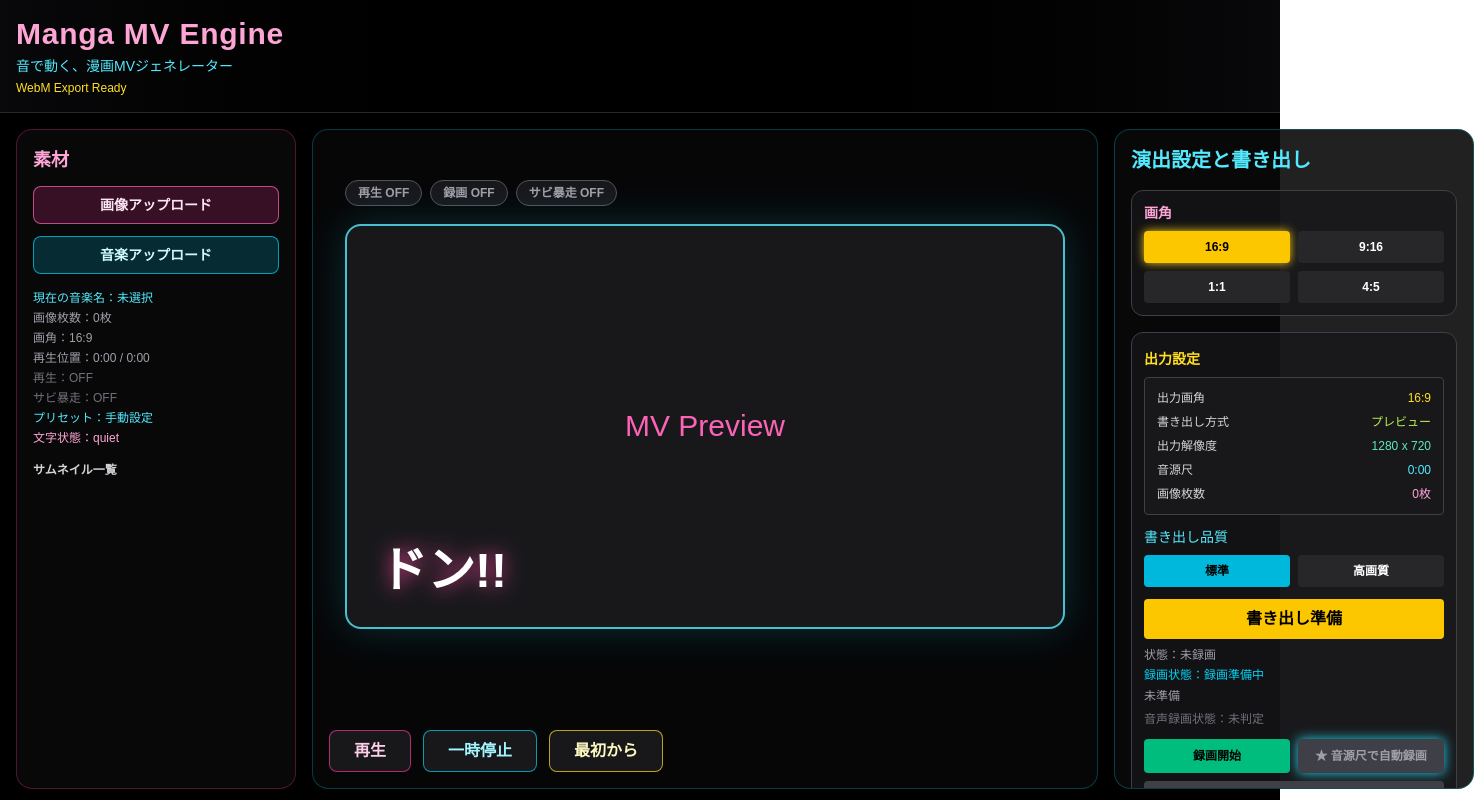
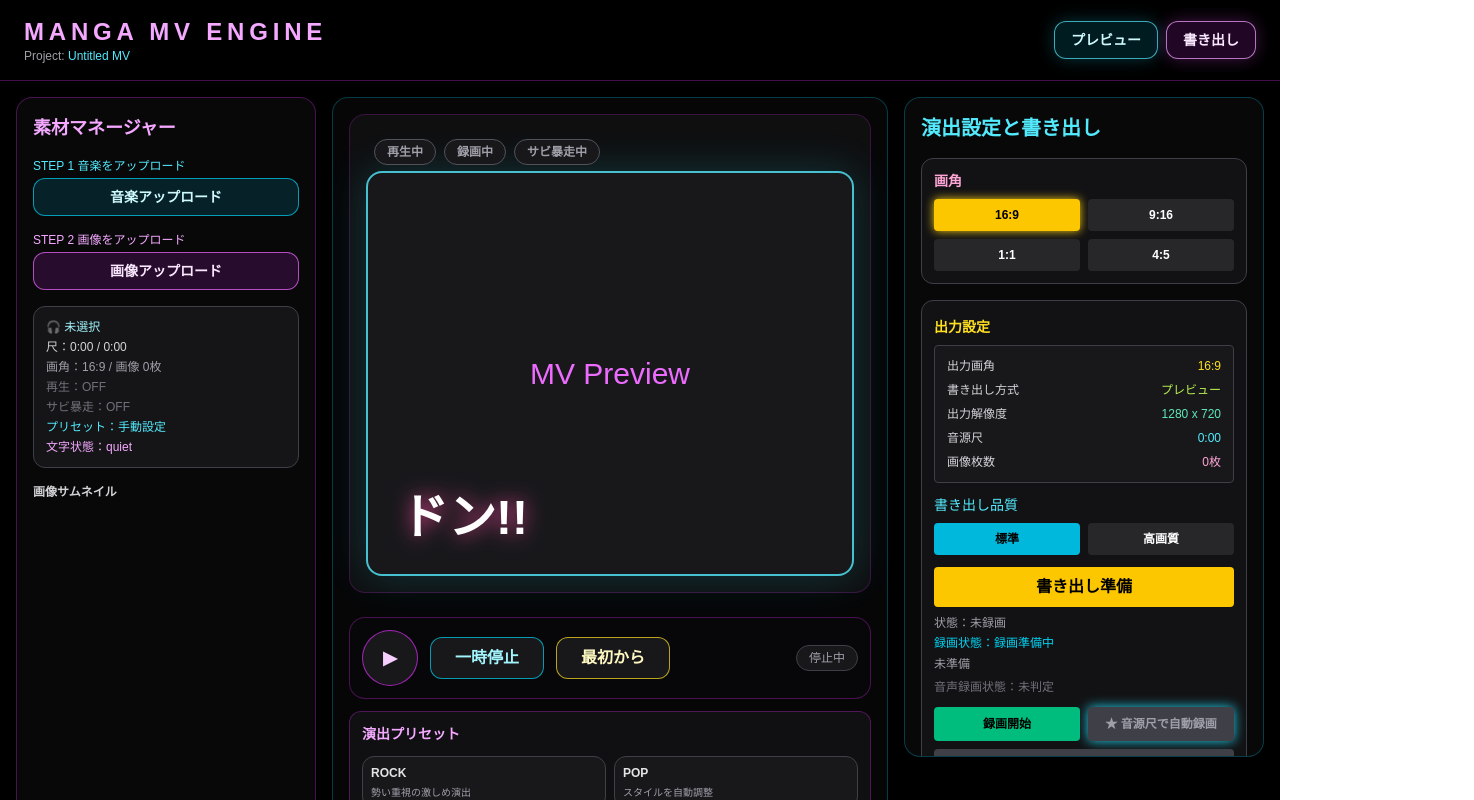
Before and after one commit to utugorou/manga-mv-engine, a Next.js app: page / in a window 1280 px wide. Shown: the top 800 px of the page, 1474 px wide, since content can reach past the window. Built offline with nearby package versions, Linux system fonts and the light colour scheme.

Commit message:
Redesign editor UI with neon three-column layout

```diff
--- a/app/page.tsx
+++ b/app/page.tsx
@@ -1294,12 +1294,19 @@ export default function Home() {
         }
       `}</style>
 
-      <div className="px-4 py-4 border-b border-zinc-800 bg-gradient-to-r from-zinc-950 via-black to-zinc-950">
-        <h1 className="text-3xl font-black tracking-wide text-pink-300">Manga MV Engine</h1>
-        <p className="text-sm text-cyan-300 mt-1">音で動く、漫画MVジェネレーター</p>
-        <p className="text-xs text-yellow-300 mt-1">WebM Export Ready</p>
-      </div>
-      <div className="grid grid-cols-1 xl:grid-cols-[280px_1fr_360px] gap-4 p-4">
+      <header className="sticky top-0 z-30 border-b border-fuchsia-500/30 bg-black/90 px-6 py-4 backdrop-blur">
+        <div className="flex items-center justify-between">
+          <div>
+            <h1 className="text-2xl font-black tracking-[0.2em] text-fuchsia-300">MANGA MV ENGINE</h1>
+            <p className="text-xs text-zinc-400">Project: <span className="text-cyan-300">Untitled MV</span></p>
+          </div>
+          <div className="flex gap-2">
+            <button className="rounded-xl border border-cyan-300/70 bg-cyan-500/15 px-4 py-2 text-sm font-bold text-cyan-100 shadow-[0_0_16px_rgba(34,211,238,0.25)]">プレビュー</button>
+            <button className="rounded-xl border border-fuchsia-300/70 bg-fuchsia-500/15 px-4 py-2 text-sm font-bold text-fuchsia-100 shadow-[0_0_16px_rgba(217,70,239,0.3)]">書き出し</button>
+          </div>
+        </div>
+      </header>
+      <div className="grid grid-cols-1 xl:grid-cols-[300px_minmax(0,1fr)_360px] gap-4 p-4">
         <UploadPanel
           handleImageUpload={handleImageUpload}
           handleAudioUpload={handleAudioUpload}
@@ -1321,7 +1328,7 @@ export default function Home() {
           }}
         />
         <div className="flex flex-col rounded-2xl border border-cyan-500/30 bg-zinc-950/70 p-4">
-          <div className="flex-1 flex items-center justify-center p-4">
+          <div className="flex-1 rounded-2xl border border-fuchsia-500/20 bg-zinc-900/50 p-4 flex items-center justify-center">
             <PreviewStage
               previewSizeClass={getPreviewSizeClass()}
               chorusBoost={chorusBoost}
@@ -1363,6 +1370,7 @@ export default function Home() {
               switchMode={switchMode}
               formatTime={formatTime}
             />
+            <div className="rounded-xl border border-fuchsia-500/30 bg-zinc-900/60 p-3"><PresetPanel presetList={presetList} activePreset={activePreset} applyPreset={applyPreset} /></div>
           </div>
         </div>
         <div className="max-h-[calc(100vh-140px)] overflow-y-auto rounded-2xl border border-cyan-500/30 bg-zinc-950/90 p-4">
@@ -1408,7 +1416,6 @@ export default function Home() {
                 formatTime={formatTime}
               />
             </div>
-            <div className="rounded-xl border border-zinc-700 bg-zinc-900/70 p-3"><PresetPanel presetList={presetList} activePreset={activePreset} applyPreset={applyPreset} /></div>
             <div className="rounded-xl border border-zinc-700 bg-zinc-900/70 p-3">
               <SettingsPanel
                 switchMode={switchMode}
--- a/src/components/ControlButtons.tsx
+++ b/src/components/ControlButtons.tsx
@@ -2,29 +2,30 @@ type Props = { isPlaying: boolean; onPlay: () => void; onPause: () => void; onRe
 
 export default function ControlButtons({ isPlaying, onPlay, onPause, onReset }: Props) {
   return (
-    <div className="flex flex-wrap items-center gap-3">
+    <div className="flex flex-wrap items-center gap-3 rounded-2xl border border-fuchsia-500/30 bg-zinc-950/70 p-3">
       <button
         onClick={onPlay}
-        className={`px-6 py-2 rounded-lg font-bold border transition-all ${
+        className={`h-14 w-14 rounded-full font-black border transition-all text-lg ${
           isPlaying
-            ? "bg-pink-500/85 border-pink-300 shadow-[0_0_20px_#ec4899] text-white"
-            : "bg-zinc-900 border-pink-500/70 hover:bg-pink-500/20 text-pink-200"
+            ? "bg-gradient-to-br from-fuchsia-500 to-pink-500 border-fuchsia-200 shadow-[0_0_24px_#d946ef] text-white"
+            : "bg-zinc-900 border-fuchsia-500/70 hover:bg-fuchsia-500/20 text-fuchsia-200"
         }`}
       >
-        {isPlaying ? "再生中" : "再生"}
+        ▶
       </button>
       <button
         onClick={onPause}
-        className="px-6 py-2 rounded-lg font-bold border border-cyan-400/70 bg-zinc-900 hover:bg-cyan-500/20 text-cyan-200"
+        className="px-6 py-2 rounded-xl font-bold border border-cyan-400/70 bg-zinc-900 hover:bg-cyan-500/20 text-cyan-200"
       >
         一時停止
       </button>
       <button
         onClick={onReset}
-        className="px-6 py-2 rounded-lg font-bold border border-yellow-300/70 bg-zinc-900 hover:bg-yellow-400/20 text-yellow-100"
+        className="px-6 py-2 rounded-xl font-bold border border-yellow-300/70 bg-zinc-900 hover:bg-yellow-400/20 text-yellow-100"
       >
         最初から
       </button>
+      <span className={`ml-auto rounded-full px-3 py-1 text-xs border ${isPlaying ? "border-fuchsia-300 bg-fuchsia-500/20 text-fuchsia-100" : "border-zinc-700 bg-zinc-900 text-zinc-400"}`}>{isPlaying ? "再生中" : "停止中"}</span>
     </div>
   );
 }
--- a/src/components/PresetPanel.tsx
+++ b/src/components/PresetPanel.tsx
@@ -18,27 +18,21 @@ type PresetPanelProps = {
   applyPreset: (preset: PresetName) => void;
 };
 
-export default function PresetPanel({
-  presetList,
-  activePreset,
-  applyPreset,
-}: PresetPanelProps) {
+const presetDescriptions: Partial<Record<PresetName, string>> = {
+  FUNK: "グルーヴ重視のノリ系",
+  ROCK: "勢い重視の激しめ演出",
+  "漫画BATTLE": "強いコマ割りと擬音",
+};
+
+export default function PresetPanel({ presetList, activePreset, applyPreset }: PresetPanelProps) {
   return (
-    <div className="pt-1 pb-3 border-b border-zinc-700">
-      <p className="text-sm mb-2 text-pink-300 font-bold">演出プリセット</p>
-
+    <div>
+      <p className="mb-3 text-sm font-bold text-fuchsia-300">演出プリセット</p>
       <div className="grid grid-cols-2 gap-2">
         {presetList.map((preset) => (
-          <button
-            key={preset}
-            onClick={() => applyPreset(preset)}
-            className={`p-2 rounded text-xs font-bold ${
-              activePreset === preset
-                ? "bg-pink-500 text-white shadow-[0_0_12px_#ec4899]"
-                : "bg-zinc-800 hover:bg-zinc-700"
-            }`}
-          >
-            {preset}
+          <button key={preset} onClick={() => applyPreset(preset)} className={`rounded-xl border p-2 text-left transition-all ${activePreset === preset ? "border-fuchsia-300 bg-fuchsia-500/20 text-white shadow-[0_0_16px_#d946ef]" : "border-zinc-700 bg-zinc-900 hover:border-fuchsia-500/50 text-zinc-200"}`}>
+            <p className="text-xs font-black">{preset}</p>
+            <p className="mt-1 text-[10px] text-zinc-400">{presetDescriptions[preset] ?? "スタイルを自動調整"}</p>
           </button>
         ))}
       </div>
--- a/src/components/PreviewStage.tsx
+++ b/src/components/PreviewStage.tsx
@@ -1,18 +1,7 @@
 import EffectOverlays from "./EffectOverlays";
 
-type PositionType =
-  | "topLeft"
-  | "topRight"
-  | "bottomLeft"
-  | "bottomRight"
-  | "center";
-
-type PanelPattern =
-  | "classic"
-  | "vertical"
-  | "horizontal"
-  | "diagonal"
-  | "action";
+type PositionType = "topLeft" | "topRight" | "bottomLeft" | "bottomRight" | "center";
+type PanelPattern = "classic" | "vertical" | "horizontal" | "diagonal" | "action";
 
 type PreviewStageProps = {
   previewSizeClass: string;
@@ -38,44 +27,22 @@ type PreviewStageProps = {
 };
 
 export default function PreviewStage(props: PreviewStageProps) {
-  const {
-    previewSizeClass,
-    chorusBoost,
-    showGlitch,
-    selectedImage,
-    isPlaying,
-    isRecording,
-    getMotionStyle,
-  } = props;
+  const { previewSizeClass, chorusBoost, showGlitch, selectedImage, isPlaying, isRecording, getMotionStyle } = props;
 
   return (
-    <div className="relative flex items-center justify-center">
-      <div className="absolute -top-11 left-0 flex gap-2 text-xs font-bold">
-        <span className={`rounded-full border px-3 py-1 ${isPlaying ? "border-pink-300 bg-pink-500/30 text-pink-100 shadow-[0_0_14px_#ec4899]" : "border-zinc-600 bg-zinc-900 text-zinc-400"}`}>再生 {isPlaying ? "ON" : "OFF"}</span>
-        <span className={`rounded-full border px-3 py-1 ${isRecording ? "border-rose-300 bg-rose-500/30 text-rose-100 shadow-[0_0_14px_#f43f5e]" : "border-zinc-600 bg-zinc-900 text-zinc-400"}`}>録画 {isRecording ? "ON" : "OFF"}</span>
-        <span className={`rounded-full border px-3 py-1 ${chorusBoost ? "border-yellow-200 bg-yellow-400/30 text-yellow-100 shadow-[0_0_14px_#facc15]" : "border-zinc-600 bg-zinc-900 text-zinc-400"}`}>サビ暴走 {chorusBoost ? "ON" : "OFF"}</span>
+    <div className="relative flex w-full items-center justify-center">
+      <div className="absolute left-2 top-2 z-20 flex gap-2 text-xs font-bold">
+        <span className={`rounded-full border px-3 py-1 ${isPlaying ? "border-fuchsia-300 bg-fuchsia-500/30 text-fuchsia-100 shadow-[0_0_14px_#ec4899]" : "border-zinc-600 bg-zinc-900 text-zinc-400"}`}>再生中</span>
+        <span className={`rounded-full border px-3 py-1 ${isRecording ? "border-rose-300 bg-rose-500/30 text-rose-100 shadow-[0_0_14px_#f43f5e]" : "border-zinc-600 bg-zinc-900 text-zinc-400"}`}>録画中</span>
+        <span className={`rounded-full border px-3 py-1 ${chorusBoost ? "border-yellow-200 bg-yellow-400/30 text-yellow-100 shadow-[0_0_14px_#facc15]" : "border-zinc-600 bg-zinc-900 text-zinc-400"}`}>サビ暴走中</span>
       </div>
 
-      <div
-        className={`${previewSizeClass} bg-zinc-900 border-2 border-cyan-300/80 rounded-2xl relative overflow-hidden flex items-center justify-center transition-all duration-150 shadow-[0_0_40px_rgba(34,211,238,0.2)] ${
-          chorusBoost
-            ? "shadow-[0_0_70px_#ec4899] scale-[1.02]"
-            : showGlitch
-            ? "shadow-[0_0_40px_#ec4899]"
-            : ""
-        }`}
-      >
+      <div className={`${previewSizeClass} mt-10 bg-zinc-900 border-2 border-cyan-300/80 rounded-2xl relative overflow-hidden flex items-center justify-center transition-all duration-150 shadow-[0_0_40px_rgba(34,211,238,0.2)] ${chorusBoost ? "shadow-[0_0_70px_#ec4899] scale-[1.02]" : showGlitch ? "shadow-[0_0_40px_#ec4899]" : ""}`}>
         {selectedImage ? (
-          <img
-            src={selectedImage}
-            alt=""
-            className={`w-full h-full object-cover ${showGlitch || chorusBoost ? "contrast-125 saturate-150" : ""}`}
-            style={{ animation: isPlaying ? getMotionStyle() : "none" }}
-          />
+          <img src={selectedImage} alt="" className={`w-full h-full object-cover ${showGlitch || chorusBoost ? "contrast-125 saturate-150" : ""}`} style={{ animation: isPlaying ? getMotionStyle() : "none" }} />
         ) : (
-          <p className="text-3xl text-pink-400">MV Preview</p>
+          <p className="text-3xl text-fuchsia-400">MV Preview</p>
         )}
-
         <EffectOverlays {...props} selectedImage={selectedImage} isPlaying={isPlaying} />
       </div>
     </div>
--- a/src/components/UploadPanel.tsx
+++ b/src/components/UploadPanel.tsx
@@ -1,9 +1,4 @@
-import type {
-  AspectRatio,
-  AudioMood,
-  MotionType,
-  PresetName,
-} from "../types/mv";
+import type { AspectRatio, AudioMood, MotionType, PresetName } from "../types/mv";
 
 type UploadPanelProps = {
   handleImageUpload: (event: React.ChangeEvent<HTMLInputElement>) => void;
@@ -23,77 +18,34 @@ type UploadPanelProps = {
   onSelectImage: (image: string, index: number) => void;
 };
 
-export default function UploadPanel({
-  handleImageUpload,
-  handleAudioUpload,
-  audioName,
-  aspectRatio,
-  formatTime,
-  audioDuration,
-  currentTime,
-  images,
-  currentImageIndex,
-  isPlaying,
-  chorusBoost,
-  activePreset,
-  audioMood,
-  imageMotions,
-  onSelectImage,
-}: UploadPanelProps) {
+export default function UploadPanel({ handleImageUpload, handleAudioUpload, audioName, aspectRatio, formatTime, audioDuration, currentTime, images, currentImageIndex, isPlaying, chorusBoost, activePreset, audioMood, imageMotions, onSelectImage }: UploadPanelProps) {
   const getMotionLabel = (motion?: MotionType) => {
-    const labels: Record<MotionType, string> = {
-      zoomIn: "ズームイン",
-      zoomOut: "ズームアウト",
-      panLeft: "左パン",
-      panRight: "右パン",
-      shake: "シェイク",
-      comic: "漫画揺れ",
-      panUp: "上パン",
-      panDown: "下パン",
-      diagonalPan: "斜めパン",
-      slowZoomIn: "ゆっくりズームイン",
-      breathZoom: "呼吸ズーム",
-      impactZoom: "インパクトズーム",
-      glitchJump: "グリッチジャンプ",
-      grooveBounce: "グルーヴバウンス",
-      sideGroove: "横ノリ",
-      handheld: "手持ちカメラ風",
-    };
-    if (!motion) return "ズームイン";
-    return labels[motion];
+    const labels: Record<MotionType, string> = { zoomIn: "ズームイン", zoomOut: "ズームアウト", panLeft: "左パン", panRight: "右パン", shake: "シェイク", comic: "漫画揺れ", panUp: "上パン", panDown: "下パン", diagonalPan: "斜めパン", slowZoomIn: "ゆっくりズームイン", breathZoom: "呼吸ズーム", impactZoom: "インパクトズーム", glitchJump: "グリッチジャンプ", grooveBounce: "グルーヴバウンス", sideGroove: "横ノリ", handheld: "手持ちカメラ風" };
+    return motion ? labels[motion] : "ズームイン";
   };
 
   return (
-    <div className="h-full rounded-2xl border border-pink-500/30 bg-zinc-950/90 p-4 overflow-y-auto">
-      <h2 className="mb-3 text-lg font-black text-pink-300">素材</h2>
+    <div className="h-full rounded-2xl border border-fuchsia-500/30 bg-zinc-950/90 p-4 overflow-y-auto space-y-4">
+      <h2 className="text-lg font-black text-fuchsia-300">素材マネージャー</h2>
+      <label className="block"><p className="mb-1 text-xs text-cyan-300">STEP 1 音楽をアップロード</p><div className="w-full cursor-pointer rounded-xl border border-cyan-400/70 bg-cyan-500/15 p-2 text-center text-sm font-bold text-cyan-100 hover:bg-cyan-500/30">音楽アップロード</div><input type="file" accept="audio/*" className="hidden" onChange={handleAudioUpload} /></label>
+      <label className="block"><p className="mb-1 text-xs text-fuchsia-300">STEP 2 画像をアップロード</p><div className="w-full cursor-pointer rounded-xl border border-fuchsia-400/70 bg-fuchsia-500/15 p-2 text-center text-sm font-bold text-fuchsia-100 hover:bg-fuchsia-500/30">画像アップロード</div><input type="file" accept="image/*" multiple className="hidden" onChange={handleImageUpload} /></label>
 
-      <label className="mb-3 block">
-        <div className="w-full cursor-pointer rounded-lg border border-pink-400/70 bg-pink-500/20 p-2 text-center text-sm font-bold text-pink-100 hover:bg-pink-500/35">画像アップロード</div>
-        <input type="file" accept="image/*" multiple className="hidden" onChange={handleImageUpload} />
-      </label>
-
-      <label className="mb-4 block">
-        <div className="w-full cursor-pointer rounded-lg border border-cyan-400/70 bg-cyan-500/20 p-2 text-center text-sm font-bold text-cyan-100 hover:bg-cyan-500/35">音楽アップロード</div>
-        <input type="file" accept="audio/*" className="hidden" onChange={handleAudioUpload} />
-      </label>
-
-      <div className="mb-4 space-y-1 text-xs">
-        <div className="text-cyan-300 break-all">現在の音楽名：{audioName || "未選択"}</div>
-        <div className="text-zinc-400">画像枚数：{images.length}枚</div>
-        <div className="text-zinc-400">画角：{aspectRatio}</div>
-        <div className="text-zinc-400">再生位置：{formatTime(currentTime)} / {formatTime(audioDuration)}</div>
-        <div className={`${isPlaying ? "text-pink-300" : "text-zinc-500"}`}>再生：{isPlaying ? "ON" : "OFF"}</div>
-        <div className={`${chorusBoost ? "text-yellow-300" : "text-zinc-500"}`}>サビ暴走：{chorusBoost ? "ON" : "OFF"}</div>
+      <div className="rounded-xl border border-zinc-700 bg-zinc-900/80 p-3 text-xs space-y-1">
+        <div className="text-cyan-200 break-all">🎧 {audioName || "未選択"}</div>
+        <div className="text-zinc-300">尺：{formatTime(currentTime)} / {formatTime(audioDuration)}</div>
+        <div className="text-zinc-400">画角：{aspectRatio} / 画像 {images.length}枚</div>
+        <div className={isPlaying ? "text-fuchsia-300" : "text-zinc-500"}>再生：{isPlaying ? "ON" : "OFF"}</div>
+        <div className={chorusBoost ? "text-pink-300" : "text-zinc-500"}>サビ暴走：{chorusBoost ? "ON" : "OFF"}</div>
         <div className="text-cyan-300">プリセット：{activePreset ?? "手動設定"}</div>
-        <div className="text-pink-300">文字状態：{audioMood}</div>
+        <div className="text-fuchsia-300">文字状態：{audioMood}</div>
       </div>
 
-      <p className="mb-2 text-xs font-bold text-zinc-300">サムネイル一覧</p>
-      <div className="space-y-2">
+      <p className="text-xs font-bold text-zinc-300">画像サムネイル</p>
+      <div className="grid grid-cols-2 gap-2">
         {images.map((image, index) => (
-          <button key={index} className={`block w-full text-left rounded-lg border p-1 ${currentImageIndex === index ? "border-yellow-300 shadow-[0_0_14px_#facc15]" : "border-zinc-700"}`} onClick={() => onSelectImage(image, index)}>
-            <img src={image} alt="" className="h-24 w-full rounded object-cover" />
-            <p className="mt-1 text-xs text-zinc-400">#{index + 1} / {getMotionLabel(imageMotions[index])}</p>
+          <button key={index} className={`rounded-xl border p-1 text-left ${currentImageIndex === index ? "border-fuchsia-300 shadow-[0_0_14px_#d946ef]" : "border-zinc-700"}`} onClick={() => onSelectImage(image, index)}>
+            <img src={image} alt="" className="h-20 w-full rounded-lg object-cover" />
+            <p className="mt-1 text-[10px] text-zinc-400">#{index + 1} / {getMotionLabel(imageMotions[index])}</p>
           </button>
         ))}
       </div>
```
Also changed, not shown: src/components/Timeline.tsx (+9 -22 lines).
